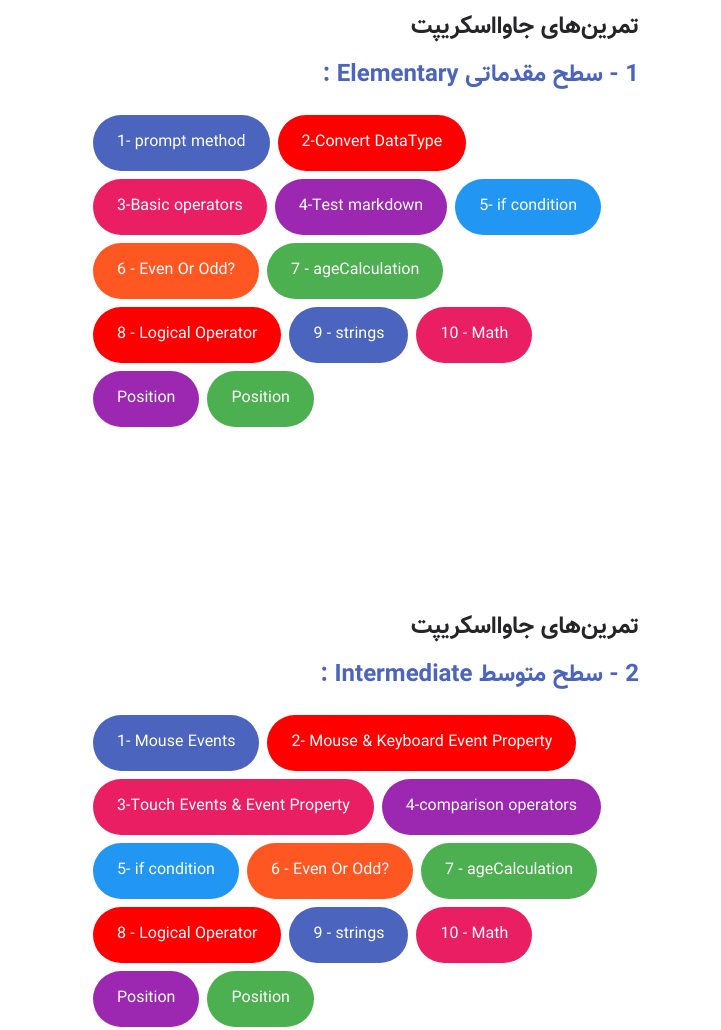
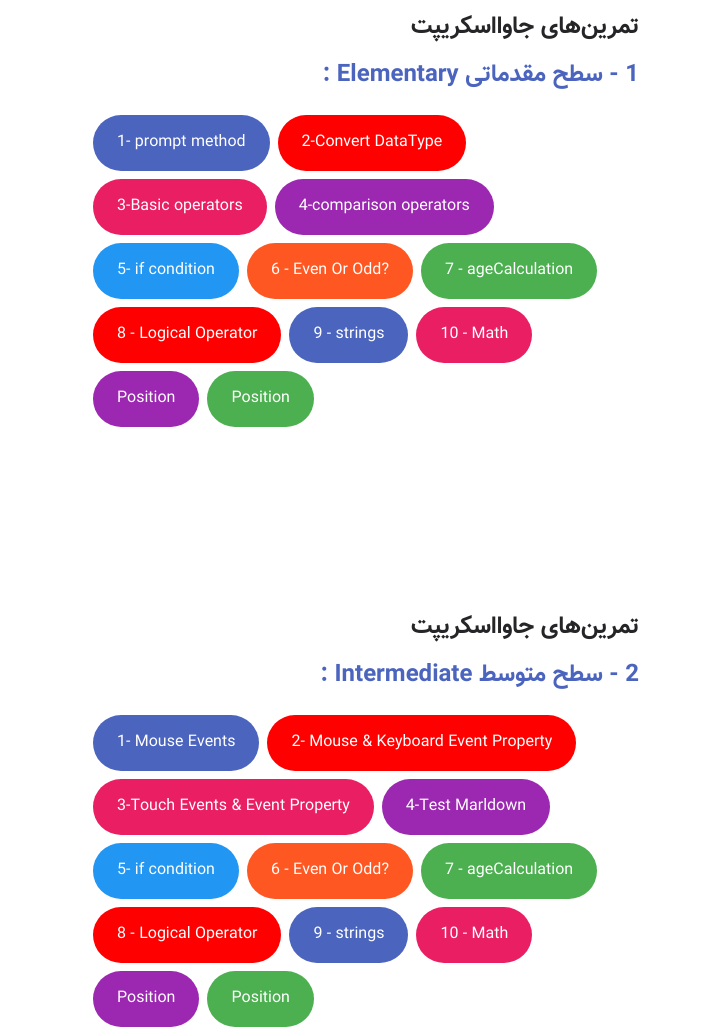
Before and after one commit to farshid117/javaScript-Exercise, a website: page index.html in a window 1280 px wide. Shown: the part 157-1187 px from the top of the page, 559-1280 px from the left. Drawn offline with Linux system fonts and the light colour scheme; files whose address does not match are found by name.

Commit message:
change path for index.html

```diff
--- a/index.html
+++ b/index.html
@@ -71,7 +71,7 @@
                     <a href="./pages/elementary-level/1-prompt.html" class="button" dir="ltr">1- prompt method</a>
                     <a href="./pages/elementary-level/2-convert-datatype.html" class="button button__red" dir="ltr">2-Convert DataType</a>
                     <a href="./pages/elementary-level/3-basic-operators-math.html" class="button button__pink" dir="ltr">3-Basic operators</a>
-                    <a href="./pages/elementary-level/pages/intermediate-level/test.md" class="button button__violet" dir="ltr">4-Test markdown</a>
+                    <a href="./pages/elementary-level/4-comparison operators.html" class="button button__violet" dir="ltr">4-comparison operators</a>
                     <a href="./pages/elementary-level/5-if-condition.html" class="button button__blue" dir="ltr">5- if condition</a>
                     <a href="./pages/elementary-level/6-evenOrodd.html" class="button button__orange" dir="ltr">6 - Even Or Odd?</a>
                     <a href="./pages/elementary-level/7-ageCalculation.html" class="button button__green" dir="ltr">7 - ageCalculation</a>
@@ -97,7 +97,7 @@
                     <a href="./pages/intermediate-level/1-mouse-events.html" class="button" dir="ltr">1- Mouse Events</a>
                     <a href="./pages/intermediate-level/2-mouse-keyboard-event-property.html" class="button button__red" dir="ltr">2- Mouse & Keyboard Event Property</a>
                     <a href="./pages/intermediate-level/3-touch-events-And-event-property.html" class="button button__pink" dir="ltr">3-Touch Events & Event Property</a>
-                    <a href="./pages/intermediate-level/4-comparison operators.html" class="button button__violet" dir="ltr">4-comparison operators</a>
+                    <a href="./pages/intermediate-level/test.md" class="button button__violet" dir="ltr">4-Test Marldown</a>
                     <a href="./pages/intermediate-level/5-if-condition.html" class="button button__blue" dir="ltr">5- if condition</a>
                     <a href="./pages/intermediate-level/6-evenOrodd.html" class="button button__orange" dir="ltr">6 - Even Or Odd?</a>
                     <a href="./pages/intermediate-level/7-ageCalculation.html" class="button button__green" dir="ltr">7 - ageCalculation</a>
```
